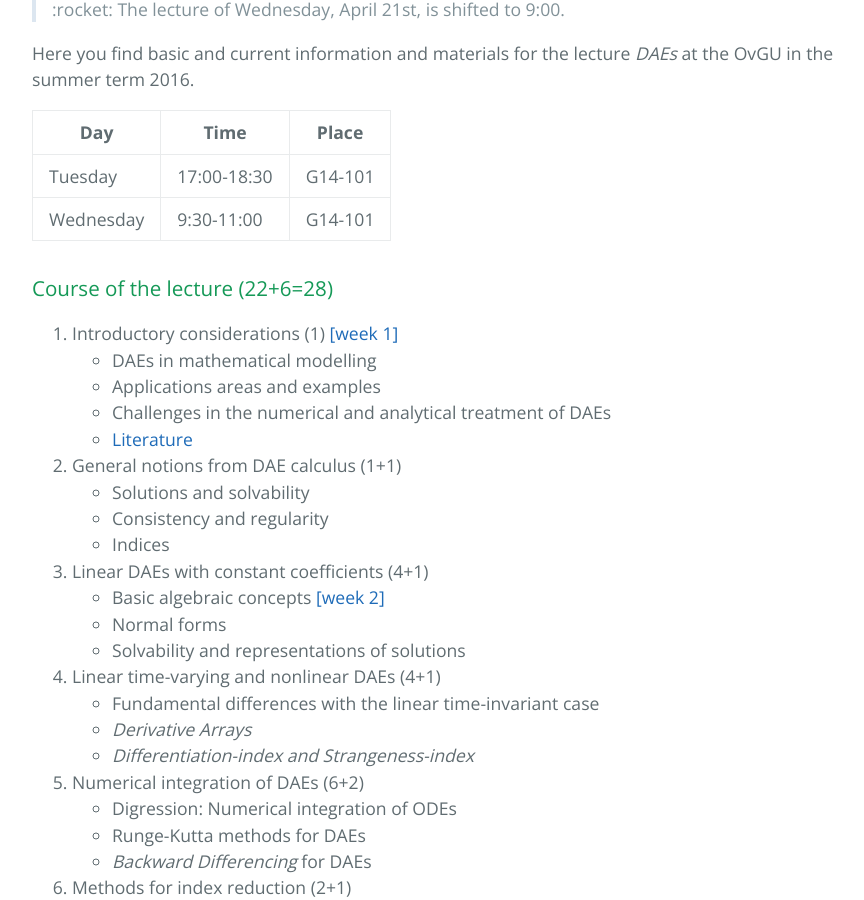
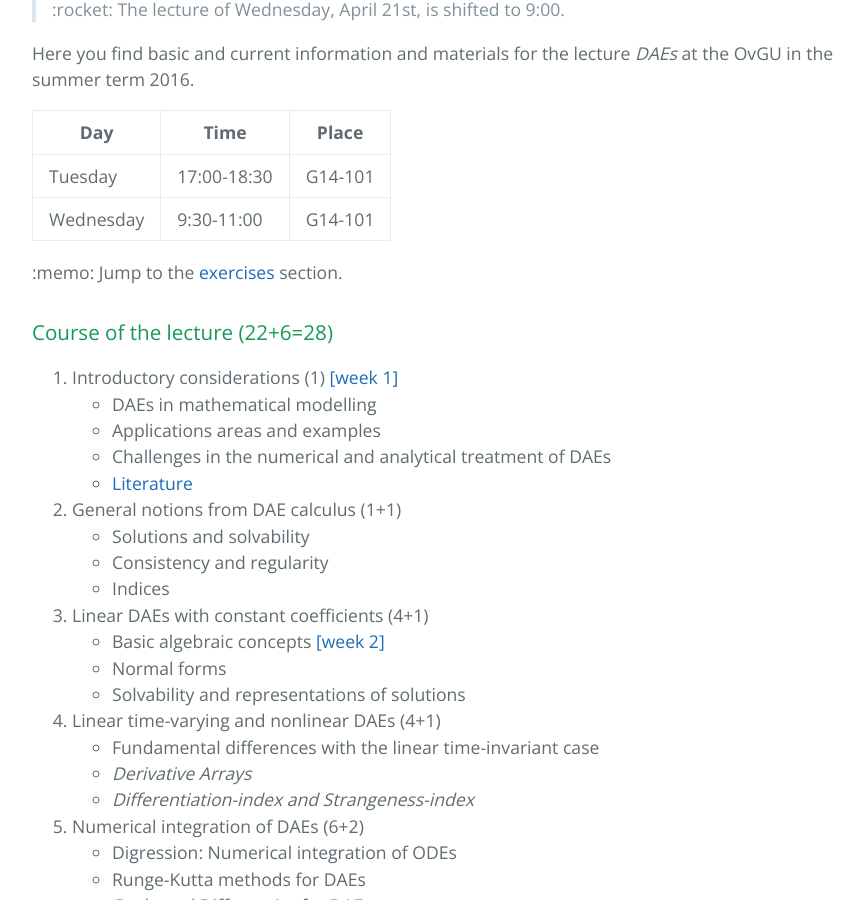
Before and after one commit to highlando/16-dae-course-ovgu, a Jekyll site: the page built from index.md, in a window 1280 px wide and 900 px high, scrolled down 333 px. Shown: the whole window, without its empty margins (192-1056 px from the left). Built offline with Jekyll 4.4.1, drawn with Linux system fonts in a browser that asks for light colours.

Commit message:
some niceties

```diff
--- a/index.md
+++ b/index.md
@@ -10,11 +10,12 @@ Course DAEs - OvGU - 2016
 Here you find basic and current information and materials for the lecture
 *DAEs* at the OvGU in the summer term 2016.
 
-
 | Day | Time | Place |
 | ------- | ------ | ------- |
 | Tuesday | 17:00-18:30 | G14-101 |
 | Wednesday | 9:30-11:00 | G14-101 |
+
+:memo: Jump to the [exercises](#exercises) section.
 
 <h3 id="overview">Course of the lecture (22+6=28)</h3>
  0. Introductory considerations (1) [[week 1]](#week-1)
@@ -48,7 +49,7 @@ Here you find basic and current information and materials for the lecture
    * Time integration
    * Index reduction
 
-#### Exercises
+### Exercises
 
 | Date | Topic | link |
 | ------- | ------ | ------- |
```
